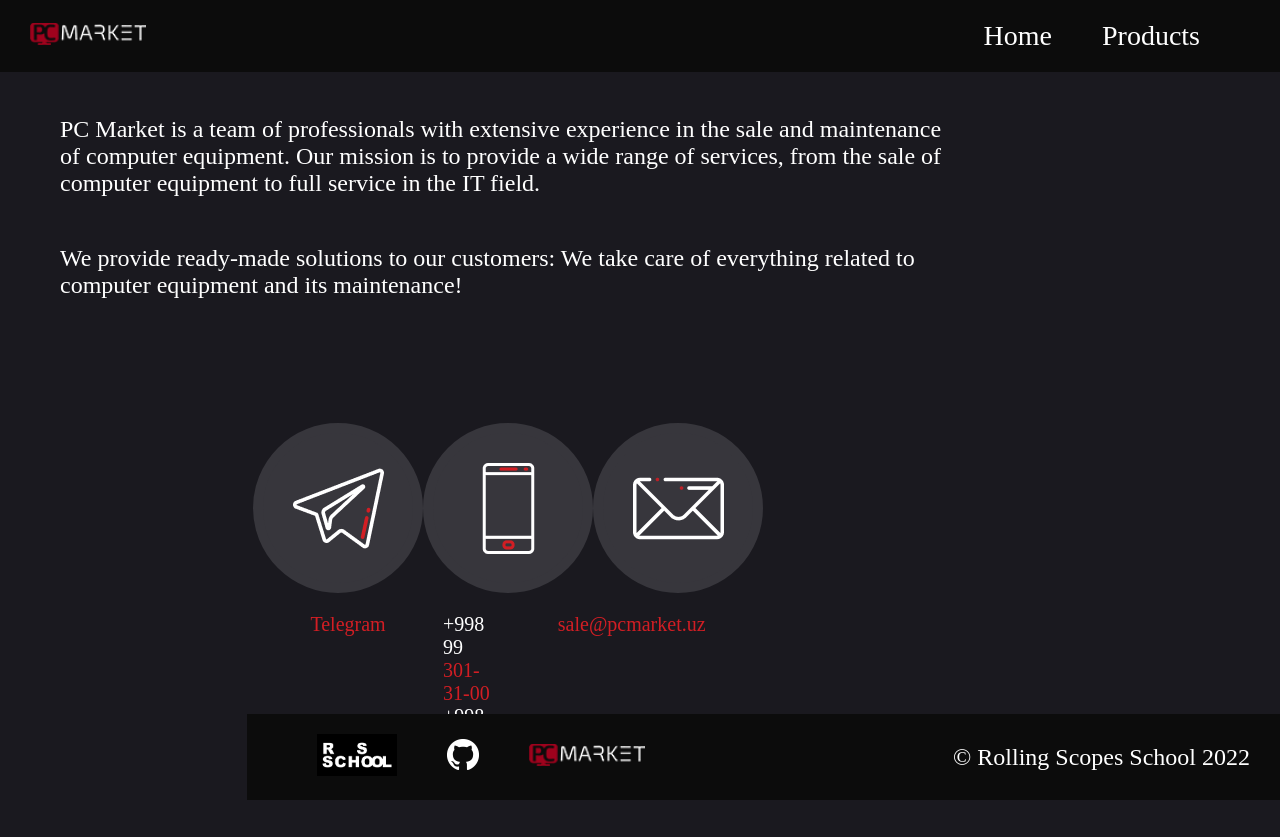
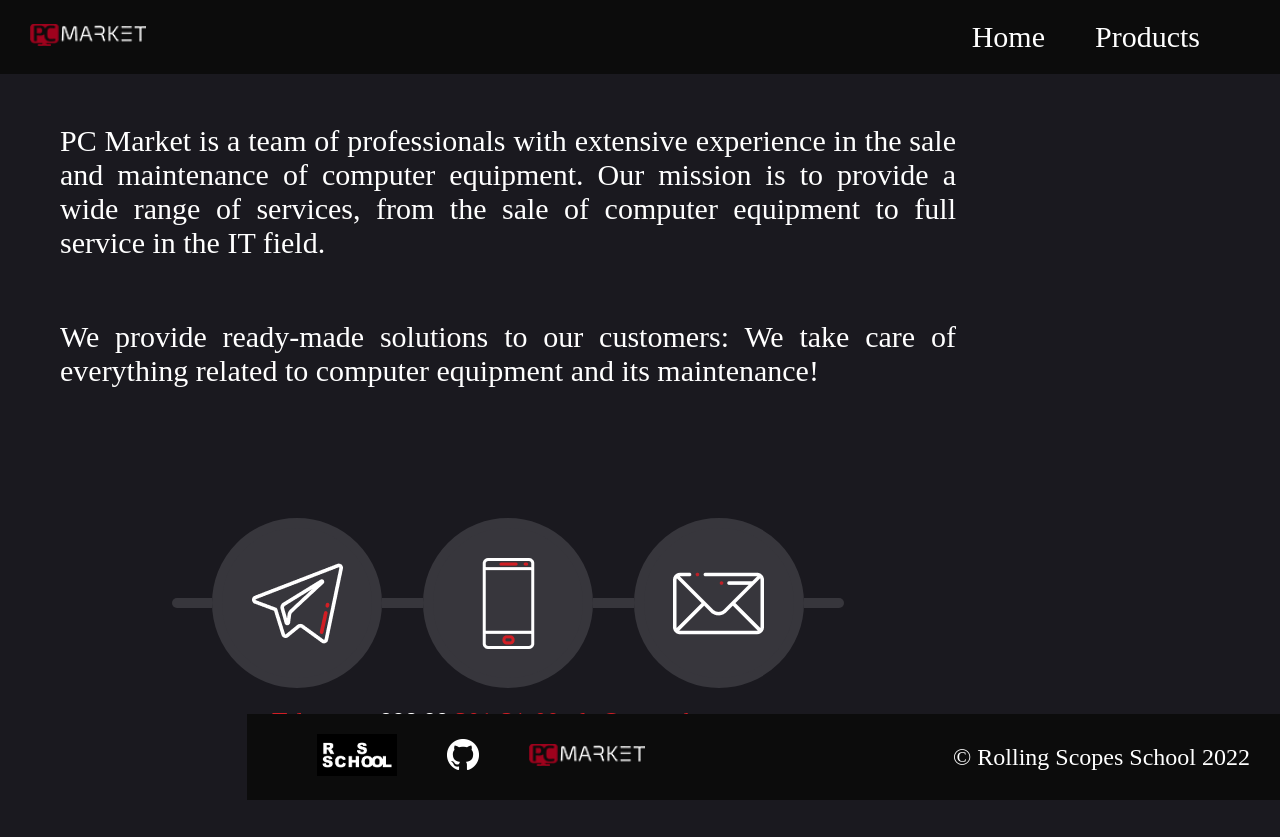
Before and after one commit to Hakimbek/online-market, a website built with webpack: page src/home/index.html in a window 1280 px wide. After the commit the page ends 804 px from the top, so only its background shows below. Built offline with nearby package versions, Linux system fonts and the light colour scheme; files whose address does not match are found by name.

Commit message:
refactor: style files in home folder

```diff
--- a/src/home/index.html
+++ b/src/home/index.html
@@ -6,6 +6,9 @@
     <title>Title</title>
 </head>
 <body>
+
+<!--Header-->
+
 <header class="header-wrapper">
     <a href="index.html" class="logo">
         <img src="assets/image/logo.png" alt="logo">
@@ -15,6 +18,10 @@
         <a href="product.html" class="products">Products</a>
     </div>
 </header>
+
+<!---->
+
+<!--Main-->
 
 <main class="main-wrapper">
     <p class="information-about">
@@ -45,25 +52,25 @@
         </div>
 
         <div class="contact-links">
-            <div class="contact-link"></div>
             <div class="contact-link">
                 <a href="https://t.me/mastercomptashkent" class="telegram" target="_blank">Telegram</a>
             </div>
-            <div class="contact-link"></div>
             <div class="contact-link">
                 <div>
                     <p class="phone"><span class="phone-code">+998 99</span> 301-31-00</p>
                     <p class="phone"><span class="phone-code">+998 99</span> 302-31-00</p>
                 </div>
             </div>
-            <div class="contact-link"></div>
             <div class="contact-link">
                 <a href="mailto:sale@pcmarket.uz" class="email" target="_blank">sale@pcmarket.uz</a>
             </div>
-            <div class="contact-link"></div>
         </div>
     </div>
 </main>
+
+<!---->
+
+<!--Footer-->
 
 <footer class="footer-wrapper">
     <div class="footer-links">
@@ -82,5 +89,8 @@
         &copy; Rolling Scopes School 2022
     </div>
 </footer>
+
+<!---->
+
 </body>
 </html>
--- a/src/home/style/footer.css
+++ b/src/home/style/footer.css
@@ -16,16 +16,26 @@
 }
 
 .github-logo,
-.pc-logo {
+.pc-logo,
+.rs-logo {
     text-decoration: none;
 }
 
+.rs-logo {
+    width: 80px;
+}
+
 .github-logo {
-    margin-left: 50px;
-    margin-right: 50px;
+    margin: 0 50px;
 }
 
 .developed-year {
     color: white;
-    font-size: 24px;
+    font-size: 30px;
 }
+
+@media (min-width: 768px) and (max-width: 1000px){
+    .developed-year {
+        font-size: 25px;
+    }
+}
--- a/src/home/style/header.css
+++ b/src/home/style/header.css
@@ -1,5 +1,5 @@
 .header-wrapper {
-    padding: 29px 30px;
+    padding: 25px 30px;
     display: flex;
     justify-content: space-between;
     align-items: center;
@@ -8,7 +8,7 @@
 
 .header-links {
     display: flex;
-    font-size: 28px;
+    font-size: 30px;
     margin-left: auto;
 }
 
@@ -16,7 +16,7 @@
 .home {
     text-decoration: none;
     color: white;
-    transition: all 0.8s ease-in-out;
+    transition: all 0.3s ease-in-out;
 }
 
 .products:hover,
@@ -25,15 +25,5 @@
 }
 
 .products {
-    margin-right: 90px;
     margin-left: 50px;
 }
-
-.cart-img {
-    width: 40px;
-}
-
-.rs-logo {
-    width: 80px;
-    text-decoration: none;
-}
--- a/src/home/style/main.css
+++ b/src/home/style/main.css
@@ -4,7 +4,8 @@
 
 .information-about {
     color: white;
-    font-size: 24px;
+    font-size: 30px;
+    text-align: justify;
 }
 
 .contact-icons {
@@ -20,13 +21,11 @@
 }
 
 .first-line {
-    border-top-left-radius: 50px;
-    border-bottom-left-radius: 50px;
+    border-radius: 50px 0 0 50px;
 }
 
 .last-line {
-    border-top-right-radius: 50px;
-    border-bottom-right-radius: 50px;
+    border-radius: 0 50px 50px 0;
 }
 
 .circle {
@@ -50,7 +49,7 @@
     display: flex;
     justify-content: center;
     color: #d21e24;
-    font-size: 20px;
+    font-size: 25px;
 }
 
 .phone {
@@ -66,3 +65,33 @@
     text-decoration: none;
     color: #d21e24;
 }
+
+.email {
+    margin-right: 200px;
+}
+
+.telegram {
+    margin-left: 200px;
+}
+
+@media (min-width: 1001px) and (max-width: 1500px) {
+    .email {
+        margin-right: 100px;
+    }
+
+    .telegram {
+        margin-left: 100px;
+    }
+
+}
+
+@media (min-width: 768px) and (max-width: 1000px){
+    .contact-icons {
+        margin-top: 50px;
+    }
+
+    .email,
+    .telegram {
+        margin: 0;
+    }
+}
--- a/src/product/style/components/header/header.css
+++ b/src/product/style/components/header/header.css
@@ -8,7 +8,7 @@
 
 .header-buttons {
     display: flex;
-    font-size: 28px;
+    font-size: 30px;
     margin-left: auto;
 }
 
@@ -16,7 +16,7 @@
 .home {
     text-decoration: none;
     color: white;
-    transition: all 0.8s ease-in-out;
+    transition: all 0.3s ease-in-out;
 }
 
 .products:hover,
@@ -25,8 +25,7 @@
 }
 
 .products {
-    margin-right: 50px;
-    margin-left: 50px;
+    margin: 0 50px;
 }
 
 .cart-img {
```
